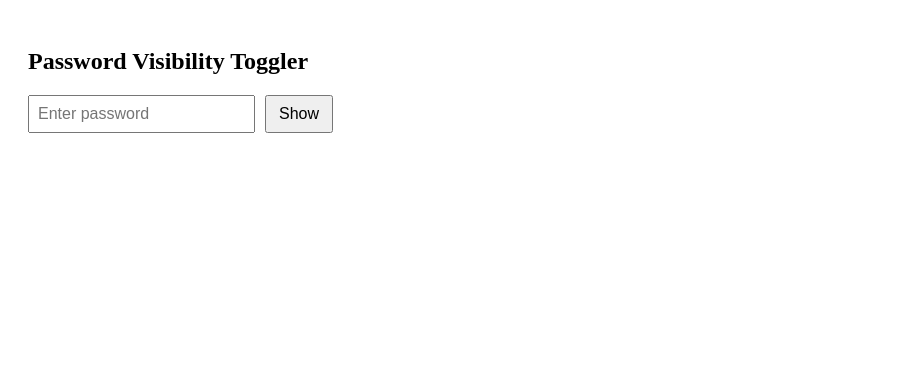
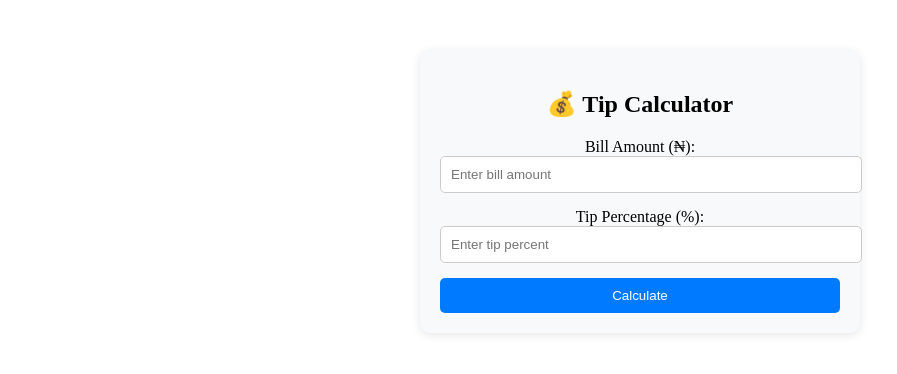
Before and after one commit to Abdulmuiz00/projectmy, a React (Vite) app: page / in a window 1280 px wide. Shown: the top 374 px of the page, without its empty margins (0-897 px from the left). Built offline with nearby package versions, Linux system fonts and the light colour scheme.

Commit message:
Day010
created a tip calculator app

```diff
--- a/src/App.jsx
+++ b/src/App.jsx
@@ -9,6 +9,7 @@ import ToDoLite from "./Todo";
 import RandomQuote from "./Quote";
 import PasswordToggle from "./PasswordToggler";
 import PasswordToggler from "./PasswordToggler";
+import TipCalculator from "./TipCalculator";
 
 function App() {
   const details = {
@@ -27,7 +28,8 @@ function App() {
       {/* <MirrorLocal/> */}
       {/* <ToDoLite/> */}
       {/* <RandomQuote /> */}
-      <PasswordToggler />
+      {/* <PasswordToggler /> */}
+      <TipCalculator />
     </div>
   );
 };
--- /dev/null
+++ b/src/TipCalculator.jsx
@@ -0,0 +1,103 @@
+import React, { useState } from "react";
+
+function TipCalculator() {
+  const [bill, setBill] = useState("");
+  const [tipPercent, setTipPercent] = useState("");
+  const [tipAmount, setTipAmount] = useState(0);
+  const [total, setTotal] = useState(0);
+
+  const handleCalculate = (e) => {
+    e.preventDefault();
+    const billValue = parseFloat(bill);
+    const tipValue = parseFloat(tipPercent);
+    if (!billValue || !tipValue) {
+      alert("Please enter both bill and tip percentage!");
+      return;
+    }
+    const tip = (billValue * tipValue) / 100;
+    const totalAmount = billValue + tip;
+    setTipAmount(tip.toFixed(2));
+    setTotal(totalAmount.toFixed(2));
+  };
+
+  const handleBillChange = (e) => setBill(e.target.value);
+  const handleTipChange = (e) => setTipPercent(e.target.value);
+
+  return (
+    <div style={styles.container}>
+      <h2>💰 Tip Calculator</h2>
+      <form onSubmit={handleCalculate} style={styles.form}>
+        <label>
+          Bill Amount (₦):
+          <input
+            type="number"
+            value={bill}
+            onChange={handleBillChange}
+            style={styles.input}
+            placeholder="Enter bill amount"
+          />
+        </label>
+
+        <label>
+          Tip Percentage (%):
+          <input
+            type="number"
+            value={tipPercent}
+            onChange={handleTipChange}
+            style={styles.input}
+            placeholder="Enter tip percent"
+          />
+        </label>
+
+        <button type="submit" style={styles.button}>
+          Calculate
+        </button>
+      </form>
+
+      {tipAmount > 0 && (
+        <div style={styles.result}>
+          <p>Tip Amount: ₦{tipAmount}</p>
+          <p>Total Bill: ₦{total}</p>
+        </div>
+      )}
+    </div>
+  );
+}
+
+
+const styles = {
+  container: {
+    maxWidth: "400px",
+    margin: "50px auto",
+    padding: "20px",
+    textAlign: "center",
+    borderRadius: "10px",
+    backgroundColor: "#f8f9fa",
+    boxShadow: "0 2px 10px rgba(0,0,0,0.1)",
+  },
+  form: {
+    display: "flex",
+    flexDirection: "column",
+    gap: "15px",
+  },
+  input: {
+    padding: "10px",
+    borderRadius: "5px",
+    border: "1px solid #ccc",
+    width: "100%",
+  },
+  button: {
+    backgroundColor: "#007bff",
+    color: "#fff",
+    padding: "10px",
+    border: "none",
+    borderRadius: "5px",
+    cursor: "pointer",
+  },
+  result: {
+    marginTop: "20px",
+    fontWeight: "bold",
+  },
+};
+
+export default TipCalculator;
```
